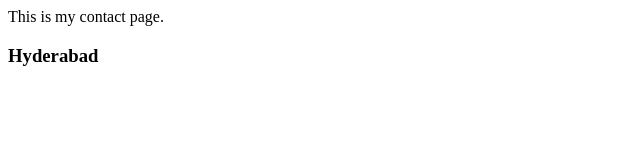
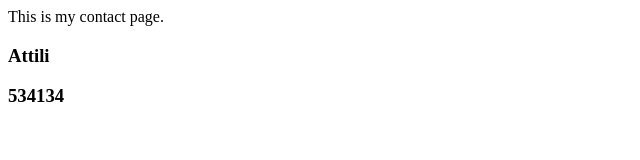
Before and after one commit to mvaskuri/website-7pm, a plain HTML site: page contact.html in a window 1280 px wide. Shown: the whole page, without its empty margins (0-640 px from the left). Drawn offline with Linux system fonts and the light colour scheme.

Commit message:
modified the address

```diff
--- a/contact.html
+++ b/contact.html
@@ -7,6 +7,7 @@
 
 	This is my contact page.
 
-	<h3>Hyderabad</h3>
+	<h3>Attili</h3>
+	<h3>534134</h3>
 </body>
 </html>
```
